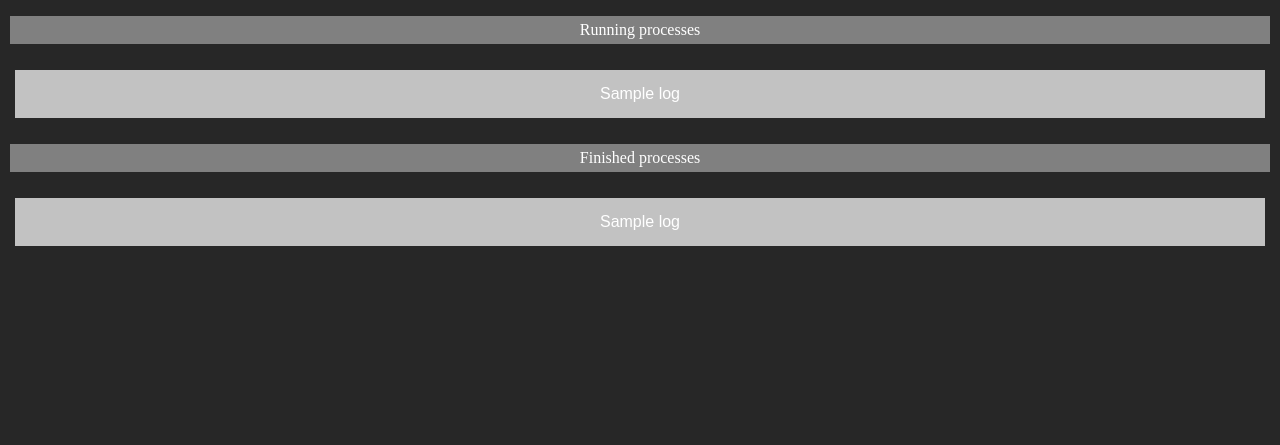
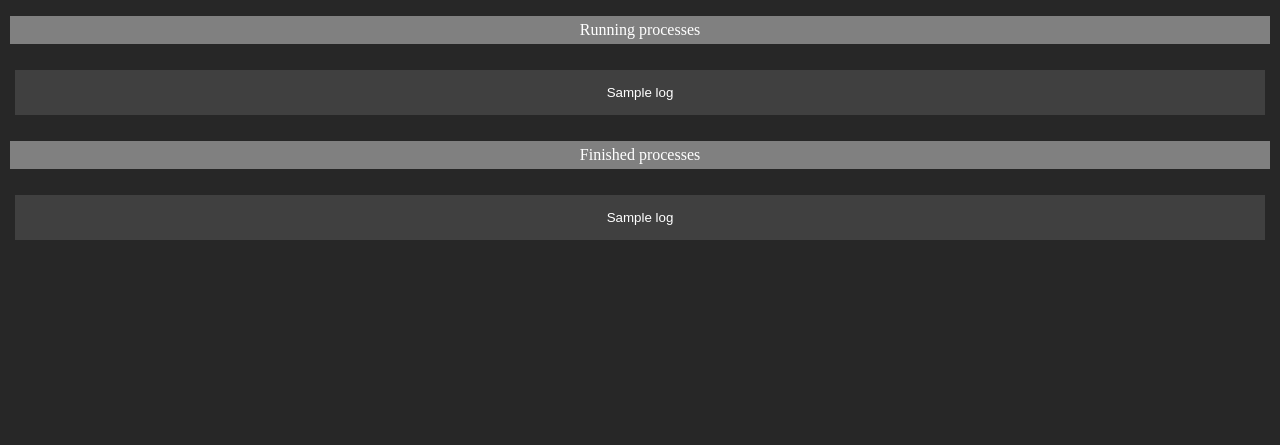
Before and after one commit to zNitche/HomeMusic, a Flask app: template templates/processes.html in a window 1280 px wide. Shown: the part 50-495 px from the top of the page. Run offline with Flask 2, Linux system fonts and the light colour scheme; the template is opened without the code that fills it: most values are stand-ins (such as "Sample title", 1, 10 or a date in 2020).

Commit message:
changed processes log button styling

```diff
--- a/static/main.css
+++ b/static/main.css
@@ -191,14 +191,16 @@ input.login-form-input {
 
 .log-button {
     width: 100%;
-    background-color: #c2c2c2;
+    background-color: #404040;
     border: none;
-    color: white;
-    padding: 15px 32px;
     text-align: center;
     text-decoration: none;
-    display: inline-block;
-    font-size: 16px;
+    color: #ffffff;
+    padding: 15px;
+}
+
+.log-button:hover {
+    background-color: #636363;
 }
 
 .process-button {
```
